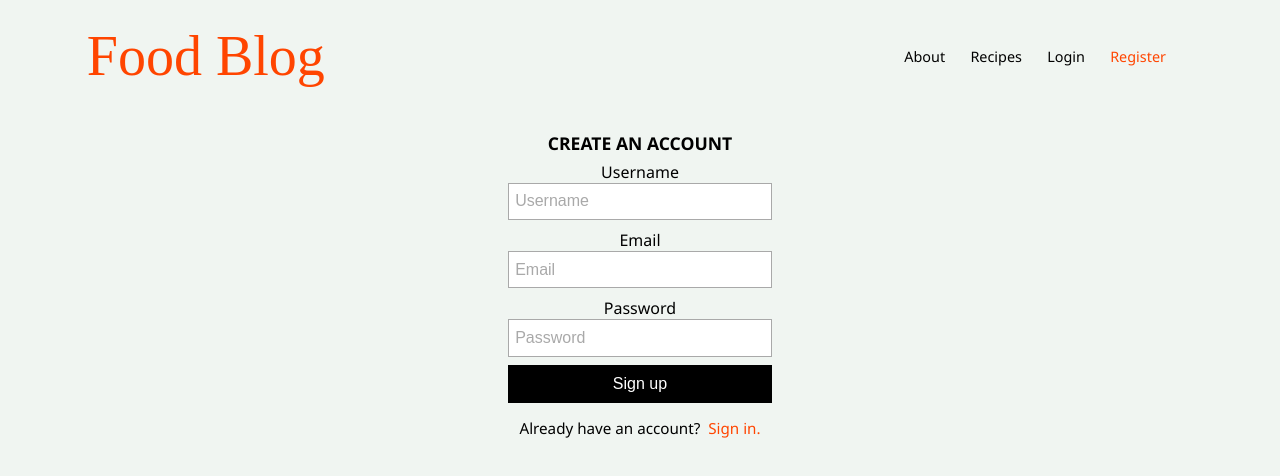
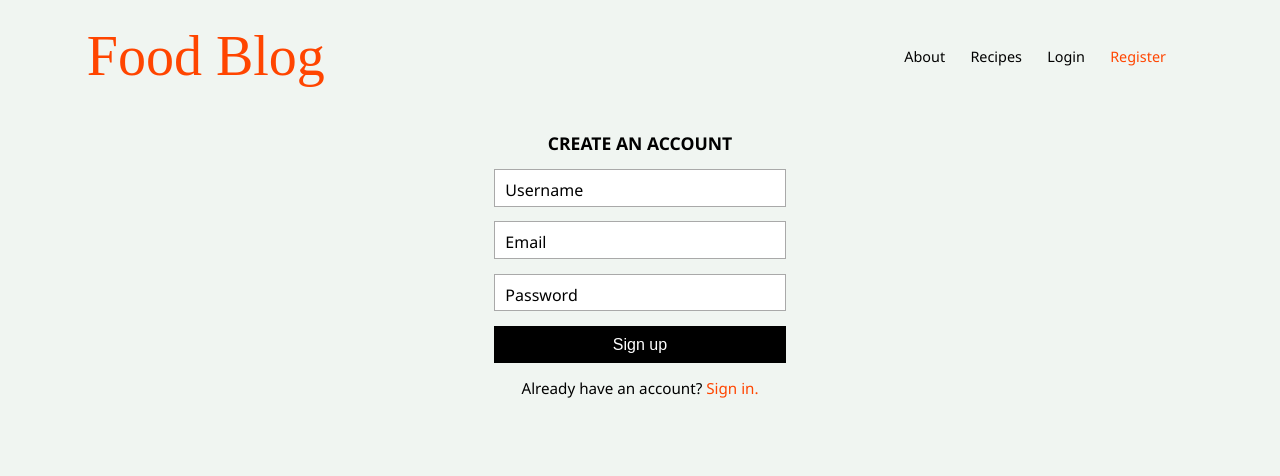
Before and after one commit to g-t-georgiev/recipe-blog, a React (Create React App) app: page /auth/register in a window 1280 px wide. Shown: the top 476 px of the page. Built offline with nearby package versions, Linux system fonts and the light colour scheme; a web font is replaced by a local one.

Commit message:
Changed form validation format and styles.

```diff
--- a/src/components/shared/form-button/FormButton.css
+++ b/src/components/shared/form-button/FormButton.css
@@ -1,5 +1,5 @@
 .form-button {
-    width: 90%;
+    width: 100%;
     padding: 3% 2%;
     border: 1px solid black;
     background-color: black;
--- a/src/components/shared/form-footer/FormFooter.css
+++ b/src/components/shared/form-footer/FormFooter.css
@@ -1,4 +1,5 @@
 .form-footer {
     font-size: .95rem;
     margin-top: 5%;
+    flex-direction: row;
 }
--- a/src/components/shared/form-input/FormInput.css
+++ b/src/components/shared/form-input/FormInput.css
@@ -1,8 +1,22 @@
+#label-text {
+    position: absolute;
+    top: 3%;
+    left: 2%;
+    display: inline-block;
+    padding: 3% 2%;
+    font-size: 1rem;
+    background-color: transparent;
+    transition: all 0.3s;
+}
+
 .form-input {
-    width: 90%;
-    padding: 3% 2%;
-    border: 1px solid darkgray;
+    width: 100%;
+    padding: 3%;
+    border-width: 1px;
+    border-style: solid;
+    border-color: darkgray;
     font-size: 1rem;
+    transition: border-color .3s;
 }
 
 .form-input:focus {
@@ -10,9 +24,16 @@
     border-color: black;
 }
 
+.form-input:focus ~ #label-text,
+.form-input:not(:placeholder-shown) ~ #label-text {
+    top: -25%;
+    padding: 1%;
+    font-size: .7rem;
+    background-color: white;
+}
+
 .form-input::placeholder {
-    color: darkgray;
-    opacity: 1;
+    opacity: 0;
 }
 
 .form-input:required:not(:focus):not(:placeholder-shown):invalid {
@@ -25,12 +46,18 @@
 
 .info-icon {
     position: absolute;
-    top: 25%;
-    right: 10%;
-    display: none;
+    top: 0;
+    right: 2%;
+    display: inline-block;
+    padding: 3% 2%;
     font-style: normal;
     font-size: 1.1rem;
     font-weight: bold;
+    opacity: 0;
+    /* transition: all 0.7s; */
+}
+
+.info-icon:hover {
     cursor: pointer;
 }
 
@@ -60,55 +87,28 @@
     border-style: solid;
 }
 
+.form-input:required:placeholder-shown ~ .info-icon:hover {
+    cursor: text;
+}
+
 .form-input:required:not(:placeholder-shown):invalid ~ .info-icon {
-    display: inline-block;
+    opacity: 1;
     color: red;
 }
 
-.info-icon:hover ~ .error-message {
+.form-input:required:not(:placeholder-shown):valid ~ .info-icon {
+    opacity: 1;
+    color: green;
+}
+
+.form-input:required:not(:placeholder-shown):invalid ~ .info-icon:hover ~ .error-message {
     display: block;
 }
 
-@media screen and (min-width: 802px) {
-    .error-message {
-        top: -5px;
-        left: 105%;
-        bottom: 0;
-        width: 70%;
-        font-size: .85rem;
-    }
-
-    .error-message::before {
-        top: 50%;
-        left: -8%;
-        margin: 0;
-        margin-top: -8px;
-        margin-left: 0;
-        border-color: transparent;
-        border-right-color: black;
-    }
-
-    .form-input:required:not(:placeholder-shown):invalid ~ .info-icon {
-        display: none;
-    }
-
-    .form-input:required:focus:not(:placeholder-shown):invalid ~ .error-message {
-        display: block;
-    }
-
-    .form-input:required:valid ~ .error-message {
-        display: none;
-    }
+.form-input:required:not(:placeholder-shown):valid ~ .info-icon:hover ~ .error-message {
+    display: block;
 }
 
-@media screen and (min-width: 1704px) {
-    .error-message::before {
-        left: -7%;
-    }
-}
-
-@media screen and (min-width: 1970px) {
-    .error-message::before {
-        left: -6%;
-    }
-}
+/* .info-icon:hover ~ .error-message {
+    display: block;
+} */
--- a/src/components/shared/form-input/FormInput.js
+++ b/src/components/shared/form-input/FormInput.js
@@ -3,10 +3,14 @@ import './FormInput.css';
 function FormInput({ error, ...props }) {
     return (
         <div className="form-row">
-            <label htmlFor={props.id}>{props.placeholder}</label>
-            <input className="form-input" {...props} />
-            <i className="info-icon">@</i>
-            {error && <span className="error-message">{error}</span>}
+            <label htmlFor={props.id}>
+                <input className="form-input" {...props} />
+                <span id="label-text">
+                    {props.placeholder}
+                </span>
+                <i className="info-icon">{error ? '\u2716' : '\u2713'}</i>
+                <span className="error-message">{error || 'Looks great.'}</span>
+            </label>
         </div>
     );
 }
--- a/src/components/shared/form/Form.css
+++ b/src/components/shared/form/Form.css
@@ -4,7 +4,7 @@
 }
 
 .form-title {
-    margin: 3% 0 2%;
+    margin: 3% 0 5%;
     font-size: 1.1rem;
     font-weight: 600;
     text-transform: uppercase;
@@ -12,7 +12,8 @@
 
 .form-row {
     position: relative;
-    margin: 0 0 3%;
+    margin: 0 0 5%;
+
 }
 
 .form-row:last-child {
@@ -40,6 +41,12 @@
 @media screen and (min-width: 802px) {
     .form {
         width: 40%;
+    }
+
+    .form-row {
+        display: flex;
+        flex-direction: column;
+        justify-content: center;
     }
 }
 
```
